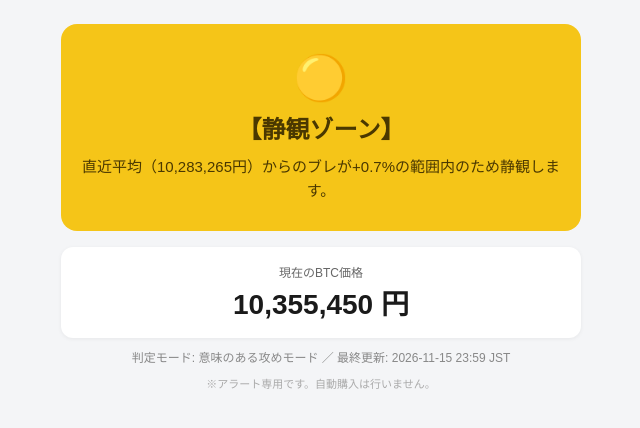
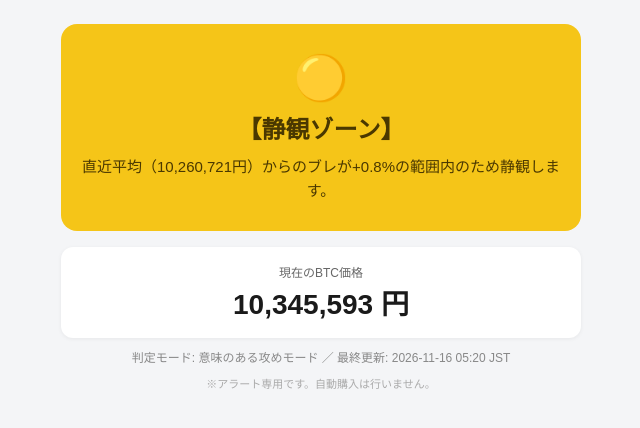
Before and after one commit to daikiogita0708-lab/btc-signal, a plain HTML site: page index.html in a window 1280 px wide. Shown: the full height of the page, 319-959 px from the left. Drawn offline with Linux system fonts and the light colour scheme.

Commit message:
deploy: 95f672356fd5566c6a76726c718ad9121f3d7feb

```diff
--- a/index.html
+++ b/index.html
@@ -22,13 +22,13 @@
   <div class="card">
     <div class="emoji">🟡</div>
     <div class="title">【静観ゾーン】</div>
-    <div class="reason">直近平均（10,283,265円）からのブレが+0.7%の範囲内のため静観します。</div>
+    <div class="reason">直近平均（10,260,721円）からのブレが+0.8%の範囲内のため静観します。</div>
   </div>
   <div class="price">
     <div class="label">現在のBTC価格</div>
-    <div class="value">10,355,450 円</div>
+    <div class="value">10,345,593 円</div>
   </div>
-  <div class="meta">判定モード: 意味のある攻めモード ／ 最終更新: 2026-11-15 23:59 JST</div>
+  <div class="meta">判定モード: 意味のある攻めモード ／ 最終更新: 2026-11-16 05:20 JST</div>
   <div class="note">※アラート専用です。自動購入は行いません。</div>
 </body>
 </html>
```
